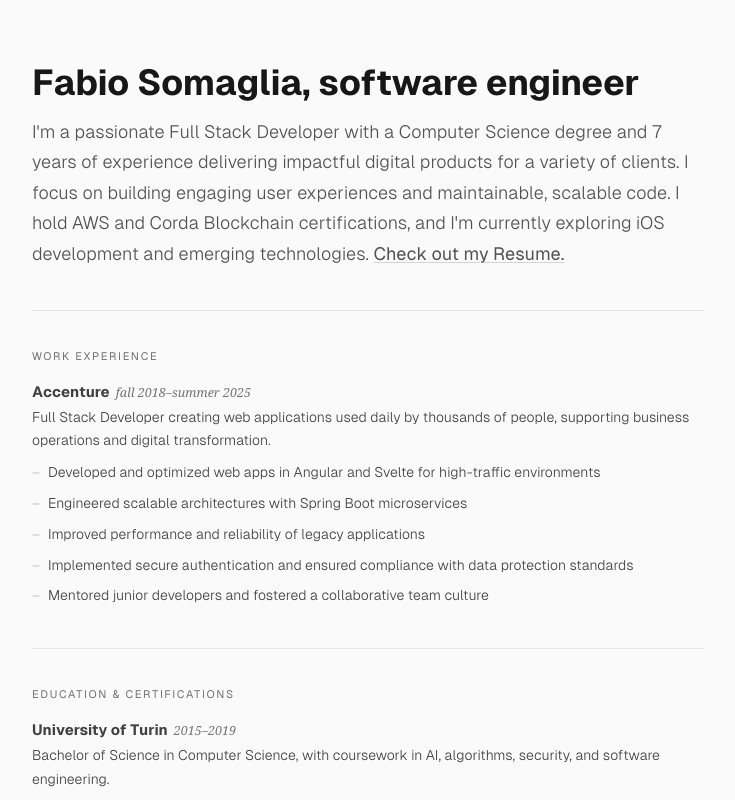
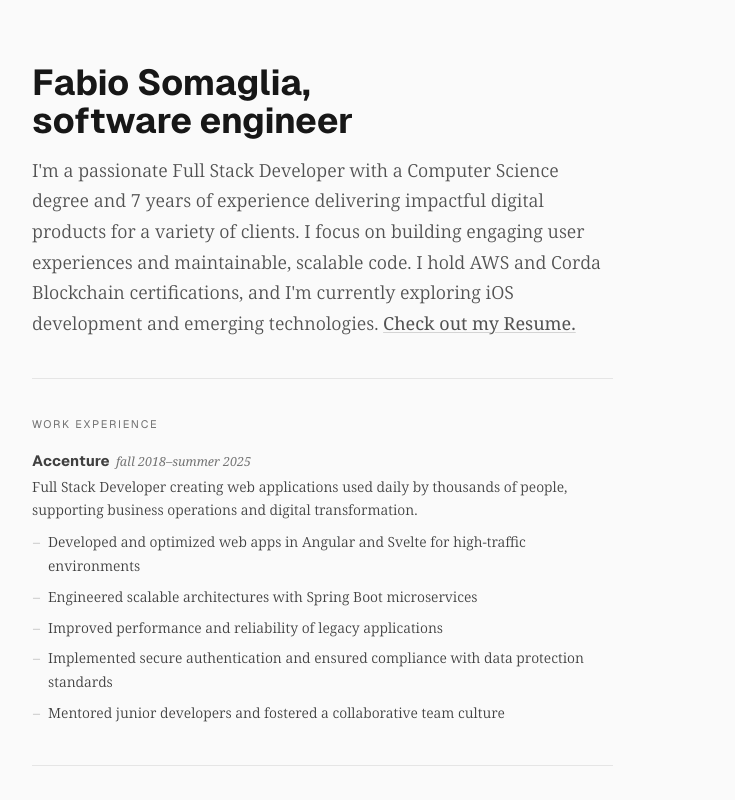
Before and after one commit to nanyx95/Personal-Website, a SvelteKit app: page / in a window 1280 px wide. Shown: the top 800 px of the page, without its empty margins (272-1007 px from the left). Built offline with nearby package versions, Linux system fonts and the light colour scheme.

Commit message:
feat(ui): update global styles

```diff
--- a/src/app.css
+++ b/src/app.css
@@ -37,15 +37,9 @@
 }
 
 html {
-	font-family: 'Geist Sans', 'ui-sans-serif', 'system-ui', 'sans-serif';
-	background-color: #fafafa;
-	color: #171717;
+	font-family: var(--font-serif);
+	background-color: var(--color-neutral-50);
+	color: var(--color-neutral-900);
 	-webkit-font-smoothing: antialiased;
 	-moz-osx-font-smoothing: grayscale;
 }
-
-body {
-	min-height: 100vh;
-	margin: 0;
-	padding: 0;
-}
```
